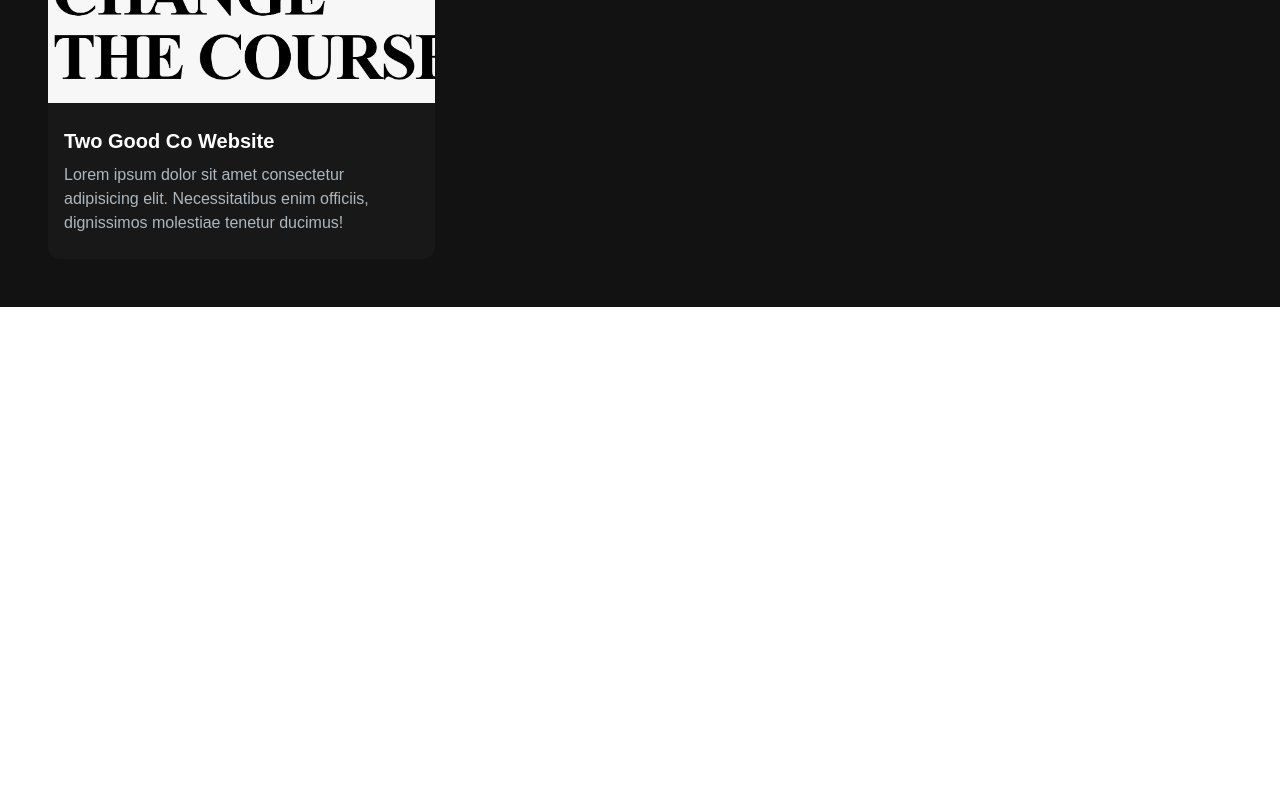
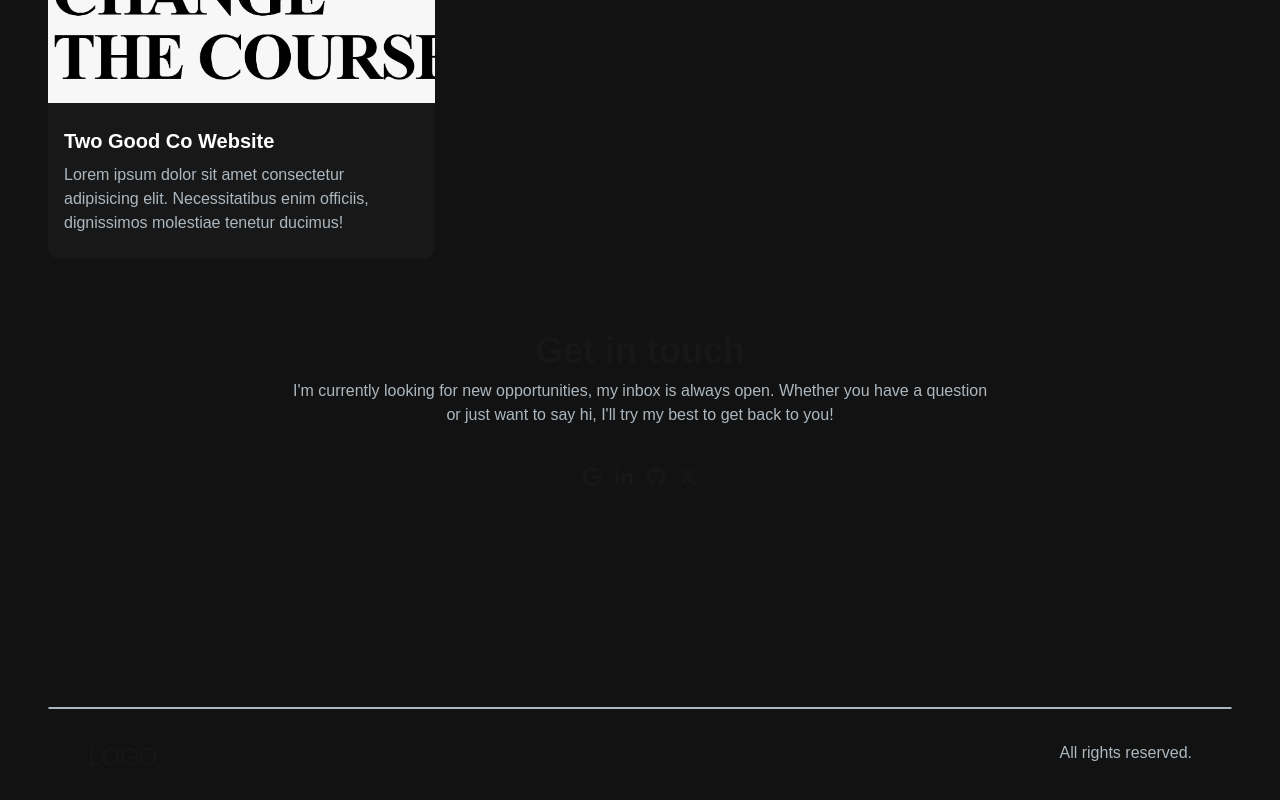
Before and after one commit to Surajjberaa/Portfolio-Project, a Next.js app: page / in a window 1280 px wide. Shown: the part 1682-2482 px from the top of the page. Before the commit the page ends 1989 px from the top, so only its background shows below. Built offline with nearby package versions, Linux system fonts and the light colour scheme.

Commit message:
Contact Section

```diff
--- a/package.json
+++ b/package.json
@@ -13,7 +13,8 @@
     "next": "15.0.0",
     "react": "^18.3.1",
     "react-dom": "^18.3.1",
-    "react-type-animation": "^3.2.0"
+    "react-type-animation": "^3.2.0",
+    "resend": "^4.0.0"
   },
   "devDependencies": {
     "@types/node": "^20",
--- a/src/app/page.tsx
+++ b/src/app/page.tsx
@@ -2,6 +2,8 @@ import AboutSection from "@/components/AboutSection";
 import HeroSection from "@/components/HeroSection";
 import Navbar from "@/components/Navbar";
 import ProjectSection from "@/components/ProjectSection";
+import ContactSection from "../components/ContactSection";
+import Footer from "@/components/Footer";
 
 export default function Home() {
   return (
@@ -11,6 +13,8 @@ export default function Home() {
         <HeroSection/>
         <AboutSection/>
         <ProjectSection/>
+        <ContactSection/>
+        <Footer/>
       </div>
     </div>
   );
--- /dev/null
+++ b/src/components/ContactSection.tsx
@@ -0,0 +1,67 @@
+import React from 'react'
+import { AtSymbolIcon } from '@heroicons/react/16/solid'
+
+function ContactSection() {
+  return (
+    <section>
+        <div className='h-[400px]  grid '>
+
+        <div id='left' className=' flex  items-center flex-col   grid-rows-2'>
+            <h3 className='text-4xl font-semibold mt-10 mb-2'>Get in touch</h3>
+            <p className='mb-10 px-60 text-[#ADB7BE] text-center'>I'm currently looking for new opportunities, my inbox is always open. Whether you have a question or just want to say hi, I'll try my best to get back to you!</p>
+            <div className='flex gap-3'>
+                <div id='email' >
+                <a href='https://mail.google.com/mail/?view=cm&fs=1&to=berasuraj08@gmail.com&su=Hello%20Suraj&body=I%20would%20like%20to%20connect%20with%20you' target='blank' className="[&>svg]:h-5 [&>svg]:w-5">
+                    <svg
+                        xmlns="http://www.w3.org/2000/svg"
+                        fill="currentColor"
+                        viewBox="0 0 488 512">
+                        <path
+                        d="M488 261.8C488 403.3 391.1 504 248 504 110.8 504 0 393.2 0 256S110.8 8 248 8c66.8 0 123 24.5 166.3 64.9l-67.5 64.9C258.5 52.6 94.3 116.6 94.3 256c0 86.5 69.1 156.6 153.7 156.6 98.2 0 135-70.4 140.8-106.9H248v-85.3h236.1c2.3 12.7 3.9 24.9 3.9 41.4z" />
+                    </svg>
+                </a>
+                </div>
+                <div id='linked in'>
+                    <a href='https://google.com' className="[&>svg]:h-5 [&>svg]:w-5">
+                        <svg
+                            xmlns="http://www.w3.org/2000/svg"
+                            fill="currentColor"
+                            viewBox="0 0 448 512">
+                            <path
+                            d="M100.3 448H7.4V148.9h92.9zM53.8 108.1C24.1 108.1 0 83.5 0 53.8a53.8 53.8 0 0 1 107.6 0c0 29.7-24.1 54.3-53.8 54.3zM447.9 448h-92.7V302.4c0-34.7-.7-79.2-48.3-79.2-48.3 0-55.7 37.7-55.7 76.7V448h-92.8V148.9h89.1v40.8h1.3c12.4-23.5 42.7-48.3 87.9-48.3 94 0 111.3 61.9 111.3 142.3V448z" />
+                        </svg>
+
+                    </a>
+                </div>
+                <div id='github'>
+                <a href='https://github.com/Surajjberaa' target='blank' className="[&>svg]:h-5 [&>svg]:w-5">
+                    <svg
+                        xmlns="http://www.w3.org/2000/svg"
+                        fill="currentColor"
+                        viewBox="0 0 496 512">
+                        <path
+                        d="M165.9 397.4c0 2-2.3 3.6-5.2 3.6-3.3 .3-5.6-1.3-5.6-3.6 0-2 2.3-3.6 5.2-3.6 3-.3 5.6 1.3 5.6 3.6zm-31.1-4.5c-.7 2 1.3 4.3 4.3 4.9 2.6 1 5.6 0 6.2-2s-1.3-4.3-4.3-5.2c-2.6-.7-5.5 .3-6.2 2.3zm44.2-1.7c-2.9 .7-4.9 2.6-4.6 4.9 .3 2 2.9 3.3 5.9 2.6 2.9-.7 4.9-2.6 4.6-4.6-.3-1.9-3-3.2-5.9-2.9zM244.8 8C106.1 8 0 113.3 0 252c0 110.9 69.8 205.8 169.5 239.2 12.8 2.3 17.3-5.6 17.3-12.1 0-6.2-.3-40.4-.3-61.4 0 0-70 15-84.7-29.8 0 0-11.4-29.1-27.8-36.6 0 0-22.9-15.7 1.6-15.4 0 0 24.9 2 38.6 25.8 21.9 38.6 58.6 27.5 72.9 20.9 2.3-16 8.8-27.1 16-33.7-55.9-6.2-112.3-14.3-112.3-110.5 0-27.5 7.6-41.3 23.6-58.9-2.6-6.5-11.1-33.3 2.6-67.9 20.9-6.5 69 27 69 27 20-5.6 41.5-8.5 62.8-8.5s42.8 2.9 62.8 8.5c0 0 48.1-33.6 69-27 13.7 34.7 5.2 61.4 2.6 67.9 16 17.7 25.8 31.5 25.8 58.9 0 96.5-58.9 104.2-114.8 110.5 9.2 7.9 17 22.9 17 46.4 0 33.7-.3 75.4-.3 83.6 0 6.5 4.6 14.4 17.3 12.1C428.2 457.8 496 362.9 496 252 496 113.3 383.5 8 244.8 8zM97.2 352.9c-1.3 1-1 3.3 .7 5.2 1.6 1.6 3.9 2.3 5.2 1 1.3-1 1-3.3-.7-5.2-1.6-1.6-3.9-2.3-5.2-1zm-10.8-8.1c-.7 1.3 .3 2.9 2.3 3.9 1.6 1 3.6 .7 4.3-.7 .7-1.3-.3-2.9-2.3-3.9-2-.6-3.6-.3-4.3 .7zm32.4 35.6c-1.6 1.3-1 4.3 1.3 6.2 2.3 2.3 5.2 2.6 6.5 1 1.3-1.3 .7-4.3-1.3-6.2-2.2-2.3-5.2-2.6-6.5-1zm-11.4-14.7c-1.6 1-1.6 3.6 0 5.9 1.6 2.3 4.3 3.3 5.6 2.3 1.6-1.3 1.6-3.9 0-6.2-1.4-2.3-4-3.3-5.6-2z" />
+                    </svg>
+                </a>
+                </div>
+                <div id='twitter'>
+                    <a href='https://x.com/Suraj_Bera_' className="[&>svg]:h-5 [&>svg]:w-5">
+                        <svg
+                            xmlns="http://www.w3.org/2000/svg"
+                            fill="currentColor"
+                            viewBox="0 0 512 512">
+                            <path
+                            d="M389.2 48h70.6L305.6 224.2 487 464H345L233.7 318.6 106.5 464H35.8L200.7 275.5 26.8 48H172.4L272.9 180.9 389.2 48zM364.4 421.8h39.1L151.1 88h-42L364.4 421.8z" />
+                        </svg>
+                    </a>
+                </div>
+
+            </div>
+        </div>
+        <div id='right'></div>
+        </div>
+    </section>
+  )
+}
+
+export default ContactSection
--- /dev/null
+++ b/src/components/Footer.tsx
@@ -0,0 +1,15 @@
+import React from 'react'
+
+function Footer() {
+  return (
+    <div>
+      <div className='border rounded-full border-[#ADB7BE] my-4 '></div>
+        <div className=" flex justify-between p-4 px-10 ">
+            <h1 className='font-light text-2xl'>LOGO</h1>
+            <p className='text-[#ADB7BE]'>All rights reserved.</p>
+        </div>
+    </div>
+  )
+}
+
+export default Footer
--- a/src/components/HeroSection.tsx
+++ b/src/components/HeroSection.tsx
@@ -18,8 +18,6 @@ function HeroSection() {
                     <TypeAnimation
                       sequence={[
                         // Same substring at the start will only be typed out once, initially
-                        'Bunny',
-                        1000,
                         'Suraj',
                         1000,
                         'Web Developer',
```
Also changed, not shown: 1 other file (tests, documents, lock files or other folders).
